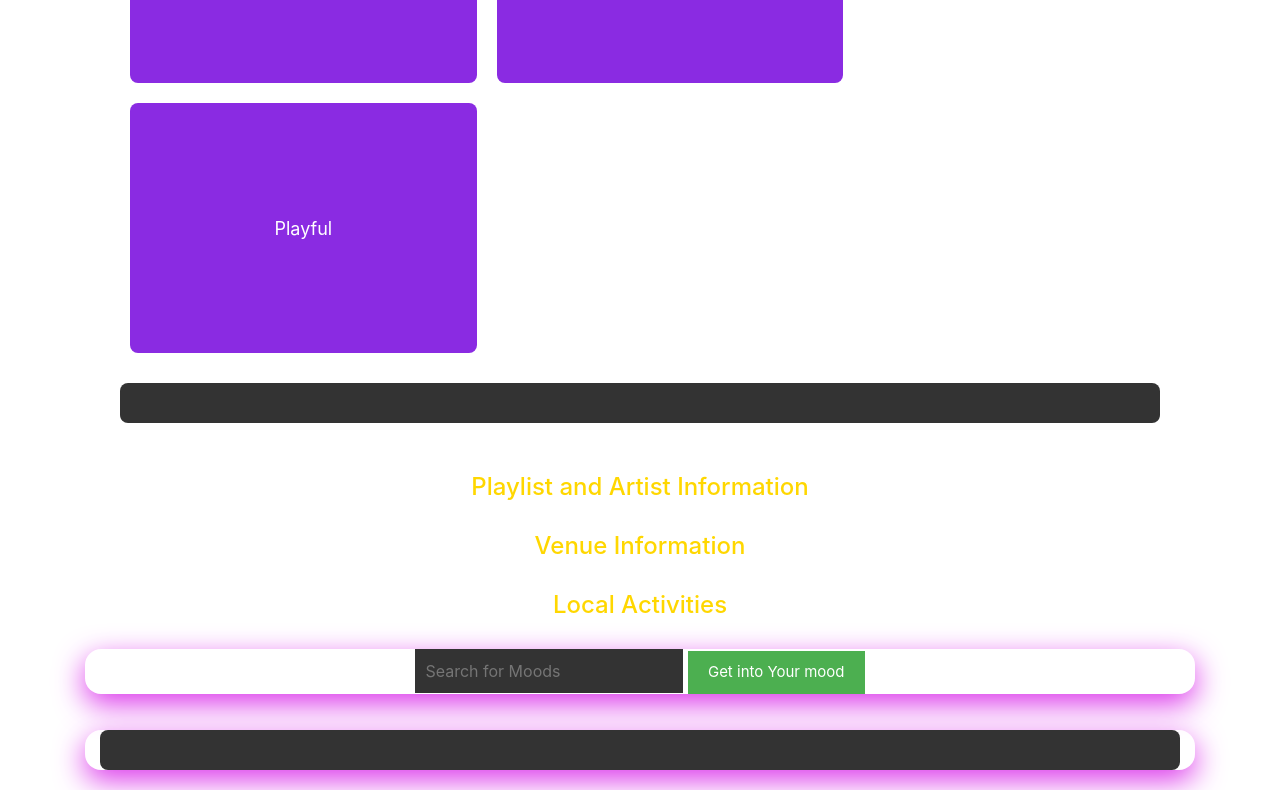
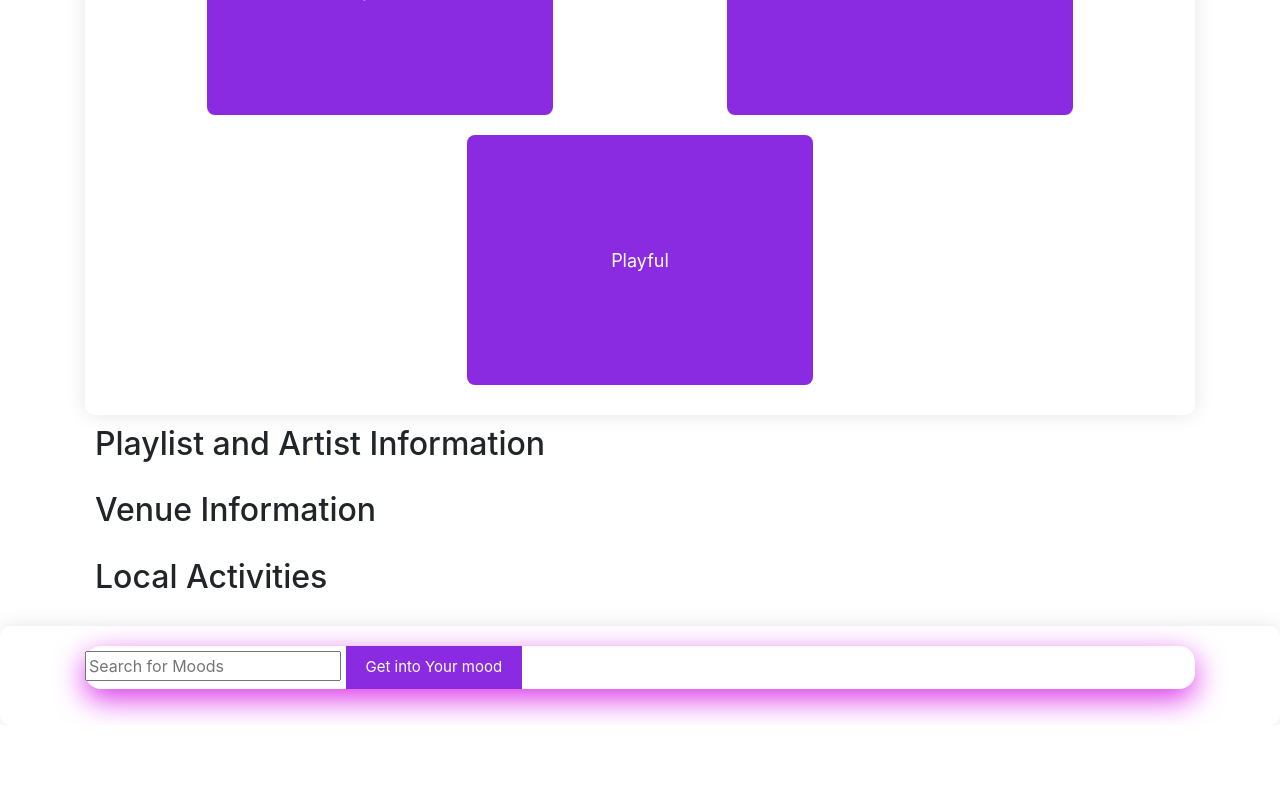
Before and after one commit to angelica-zach/Mood-App, a plain HTML site: page index.html in a window 1280 px wide. Shown: the part 1107-1897 px from the top of the page. After the commit the page ends 1832 px from the top, so only its background shows below. Drawn offline with nearby package versions, Linux system fonts and the light colour scheme; no server answers.

Commit message:
Frontend Development - mood card grid finished

```diff
--- a/assets/css/styles.css
+++ b/assets/css/styles.css
@@ -1,33 +1,50 @@
-body {
+/* Reset some default styles */
+body, h1, h2, h3, p, ul {
+    margin: 0;
+    padding: 0;
+  }
+
+  h2 {
+    margin-top: 20px;
+    margin-bottom: 10px;
+    padding: 10px;
+  }
+
+  body {
     font-family: 'Press Start 2P', cursive;
-    background-color: #000;
-    color: #fff;
-    margin: 0;
+    background-color: #f5f5f5;
   }
 
   .container {
+    max-width: 800px;
+    margin: 0 auto;
+  }
+
+  h1 {
     text-align: center;
+    color: #8A2BE2;
+    margin-top: 20px;
   }
 
   .page-background {
+    background-color: #fff;
     padding: 20px;
+    margin-top: 20px;
+    border-radius: 10px;
+    box-shadow: 0 0 20px rgba(0, 0, 0, 0.1);
   }
 
-  input {
-    padding: 10px;
-    font-size: 16px;
-    background-color: #333;
-    color: #fff;
-    border: none;
+  .search-container {
+    display: flex;
+    justify-content: space-between;
+    align-items: center;
+    margin-bottom: 20px;
   }
 
-  button {
-    padding: 10px 20px;
-    font-size: 18px;
-    background-color: #4CAF50;
-    color: #fff;
-    border: none;
-    cursor: pointer;
+  #moodPlaylistsContainer {
+    display: flex;
+    flex-wrap: wrap;
+    justify-content: space-around;
   }
 
   .mood-card {
@@ -47,26 +64,29 @@ body {
     transition: background-color 0.3s ease-out;
   }
 
-  .mood-card:hover {
-    background-color: #6A5ACD;
+  /* Animation for fadeInUp */
+  @keyframes fadeInUp {
+    0% {
+      opacity: 0;
+      transform: translateY(20px);
+    }
+    100% {
+      opacity: 1;
+      transform: translateY(0);
+    }
   }
 
-  #spotifyPlayerContainer {
-    background-color: #333;
-    padding: 20px;
-    margin-top: 20px;
-    border-radius: 8px;
+  button {
+    background-color: #8A2BE2;
+    color: #fff;
+    border: none;
+    padding: 10px 20px;
+    border-radius: 5px;
+    cursor: pointer;
+    font-size: 16px;
+    transition: background-color 0.3s ease-out;
   }
 
-  h1, h2 {
-    color: #FFD700;
+  button:hover {
+    background-color: #6A1B9A;
   }
-
-  #playlistInfo, #venueInfo, #localActivities {
-    margin-top: 30px;
-  }
-
-  #playlistInfo h2, #venueInfo h2, #localActivities h2 {
-    font-size: 24px;
-    margin-bottom: 10px;
-  }
--- a/assets/js/script.js
+++ b/assets/js/script.js
@@ -1,31 +1,27 @@
-// MoodMatch Application
-
 document.addEventListener("DOMContentLoaded", function () {
-  // Get references to HTML elements
   const storedSearchesContainer = document.getElementById("storedSearchesContainer");
   const searchInput = document.getElementById("searchInput");
   const moodPlaylistsContainer = document.getElementById("moodPlaylistsContainer");
   const spotifyPlayerContainer = document.getElementById("spotifyPlayerContainer");
 
-  // Initialize variables to store user input and API data
   let searchInputValue = "";
   let accessToken = "";
   let moodPlaylists = [];
   let selectedPlaylistUri = "";
 
-  // API Keys (replace placeholders with your actual keys)
-  const spotifyClientId = 'YOUR_SPOTIFY_CLIENT_ID';
-  const spotifyClientSecret = 'YOUR_SPOTIFY_CLIENT_SECRET';
+  // API Keys
+  const youtubeApiKey = 'YOUR_YOUTUBE_API_KEY';
+  const musixmatchApiKey = 'YOUR_MUSIXMATCH_API_KEY';
   const googleMapsApiKey = 'YOUR_GOOGLE_MAPS_API_KEY';
 
   // API URLs
-  const spotifyApiUrl = 'https://api.spotify.com/v1';
-  const googleMapsApiUrl = 'https://maps.googleapis.com/maps/api';
+  const youtubeApiUrl = 'YOUR_YOUTUBE_API_URL';
+  const musixmatchApiUrl = 'YOUR_MUSIXMATCH_API_URL';
+  const googleMapsApiUrl = 'YOUR_GOOGLE_MAPS_API_URL';
 
   // Mood Selection
   const moods = ['Happy', 'Chill', 'Energetic', 'Relaxed', 'Excited', 'Calm', 'Upbeat', 'Peaceful', 'Playful'];
 
-  // Function to display mood cards on the webpage
   function displayMoodCards() {
     moodPlaylistsContainer.innerHTML = "";
     moods.forEach((mood) => {
@@ -37,18 +33,16 @@ document.addEventListener("DOMContentLoaded", function () {
     });
   }
 
-  // Function to clear the search form and display mood cards
   function clearForm() {
     searchInput.value = "";
     displayMoodCards();
   }
 
   // Artist & Playlist Info
-  // Function to search for playlists based on user input
   function search(searchValue) {
     authenticateSpotify()
       .then((accessToken) => {
-        const searchEndpoint = `${spotifyApiUrl}/search?q=${searchValue}&type=playlist`;
+        const searchEndpoint = `https://api.spotify.com/v1/search?q=${searchValue}&type=playlist`;
 
         return axios.get(searchEndpoint, {
           headers: {
@@ -65,9 +59,11 @@ document.addEventListener("DOMContentLoaded", function () {
       });
   }
 
-  // Function to authenticate with the Spotify API
   function authenticateSpotify() {
-    const base64Credentials = btoa(`${spotifyClientId}:${spotifyClientSecret}`);
+    const clientId = 'YOUR_SPOTIFY_CLIENT_ID';
+    const clientSecret = 'YOUR_SPOTIFY_CLIENT_SECRET';
+
+    const base64Credentials = btoa(`${clientId}:${clientSecret}`);
 
     return axios
       .post(
@@ -87,7 +83,6 @@ document.addEventListener("DOMContentLoaded", function () {
       });
   }
 
-  // Function to render mood playlists on the webpage
   function renderMoodPlaylists(playlists) {
     moodPlaylistsContainer.innerHTML = "";
     playlists.forEach((playlist) => {
@@ -119,22 +114,16 @@ document.addEventListener("DOMContentLoaded", function () {
     });
   }
 
-  // Function to get the selected playlist ID
   function getPlaylistID(uri) {
     selectedPlaylistUri = uri;
     loadMoodToPlaylist();
   }
 
-  // Function to load mood to playlist (placeholder for now)
   function loadMoodToPlaylist() {
     // Implement load mood to playlist logic here
   }
 
-  // Google Maps API
-  function getVenueInfo() {
-    // Implement Google Maps API logic here
-    // You can use the 'googleMapsApiKey' to authenticate your requests
-  }
+  // Other functions from your original code...
 
   // Initial setup
   displayMoodCards();
```
